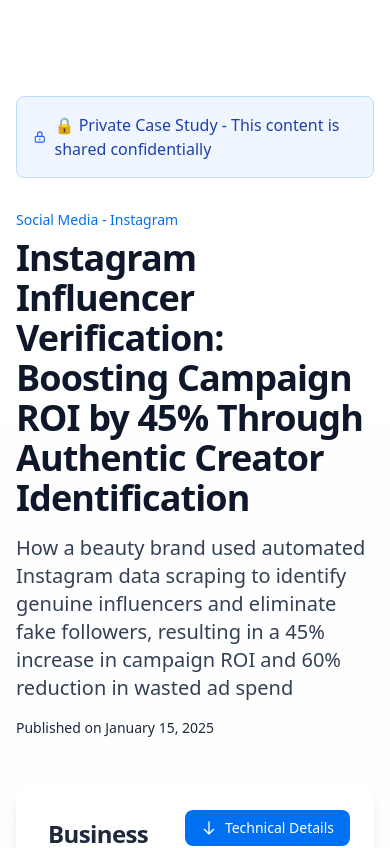
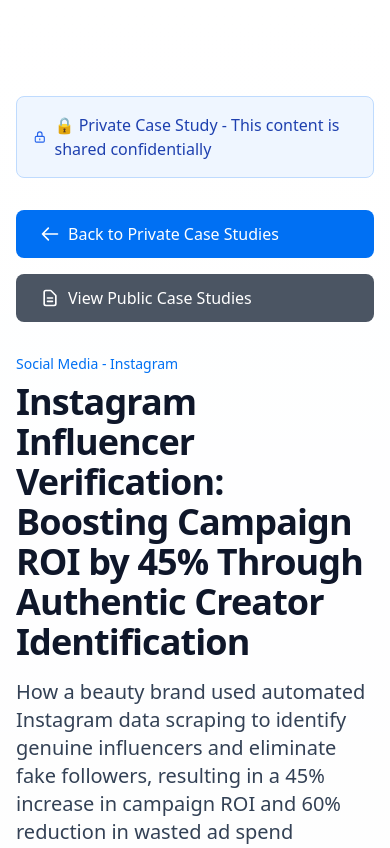
Before and after one commit to icebergdata-io/web, a React (Vite) app: page /private-case-study/social-001/b768e75b2c739e198ce7c93bf5299628 in a window 390 px wide. Shown: the top 848 px of the page. Built offline with nearby package versions, Linux system fonts and the light colour scheme.

Commit message:
Add navigation buttons to private case study pages
- Add 'Back to Private Case Studies' button (primary blue)
- Add 'View Public Case Studies' button (gray)
- Position buttons after private access notice
- Responsive design with flex layout
- Include appropriate icons for better UX

```diff
--- a/src/pages/PrivateCaseStudy.jsx
+++ b/src/pages/PrivateCaseStudy.jsx
@@ -1,5 +1,5 @@
 import React, { useState, useEffect } from 'react';
-import { useParams } from 'react-router-dom';
+import { useParams, Link } from 'react-router-dom';
 import SEO from '../components/SEO';
 import Logo from '../components/Logo';
 import { JsonView } from 'react-json-view-lite';
@@ -136,6 +136,28 @@ const PrivateCaseStudy = () => {
                 🔒 Private Case Study - This content is shared confidentially
               </p>
             </div>
+          </div>
+
+          {/* Navigation Buttons */}
+          <div className="flex flex-col sm:flex-row gap-4 mb-8">
+            <Link
+              to="/private-case-studies"
+              className="inline-flex items-center px-6 py-3 bg-primary-600 text-white rounded-lg hover:bg-primary-700 transition-colors font-medium"
+            >
+              <svg className="w-5 h-5 mr-2" fill="none" viewBox="0 0 24 24" stroke="currentColor">
+                <path strokeLinecap="round" strokeLinejoin="round" strokeWidth={2} d="M10 19l-7-7m0 0l7-7m-7 7h18" />
+              </svg>
+              Back to Private Case Studies
+            </Link>
+            <Link
+              to="/case-studies"
+              className="inline-flex items-center px-6 py-3 bg-gray-600 text-white rounded-lg hover:bg-gray-700 transition-colors font-medium"
+            >
+              <svg className="w-5 h-5 mr-2" fill="none" viewBox="0 0 24 24" stroke="currentColor">
+                <path strokeLinecap="round" strokeLinejoin="round" strokeWidth={2} d="M9 12h6m-6 4h6m2 5H7a2 2 0 01-2-2V5a2 2 0 012-2h5.586a1 1 0 01.707.293l5.414 5.414a1 1 0 01.293.707V19a2 2 0 01-2 2z" />
+              </svg>
+              View Public Case Studies
+            </Link>
           </div>
 
           <div id="case-study-header" className="mb-12">
```
